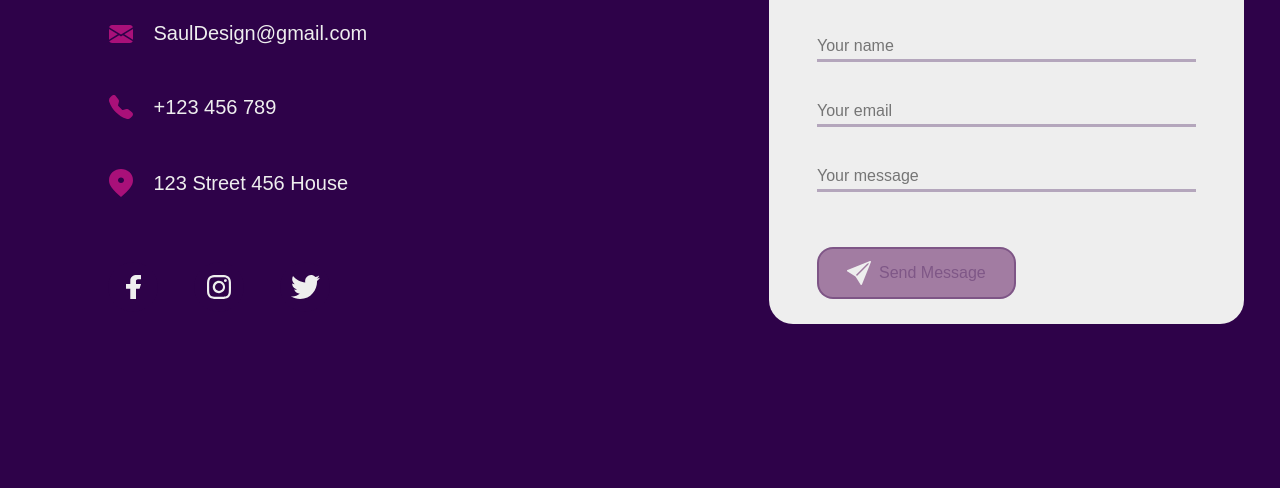
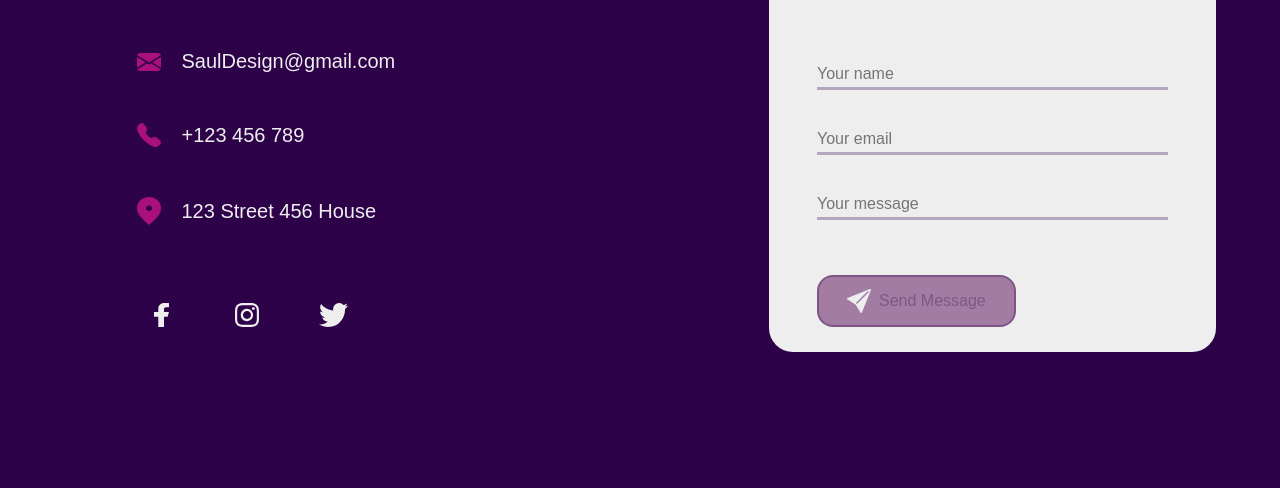
Before and after one commit to nicaciobasilio/contact_form, a website: page index.html in a window 1280 px wide. Shown: the part 312-800 px from the top of the page. Drawn offline with Linux system fonts and the light colour scheme.

Commit message:
Ajustes no layout

```diff
--- a/source/styles/_container.scss
+++ b/source/styles/_container.scss
@@ -1,6 +1,6 @@
 @use './variables';
 
 .container {
-    margin: 36px;
+    margin: 64px;
     display: flex;
 }
```
Also changed, not shown: build/styles/main.css, 1 other file.
